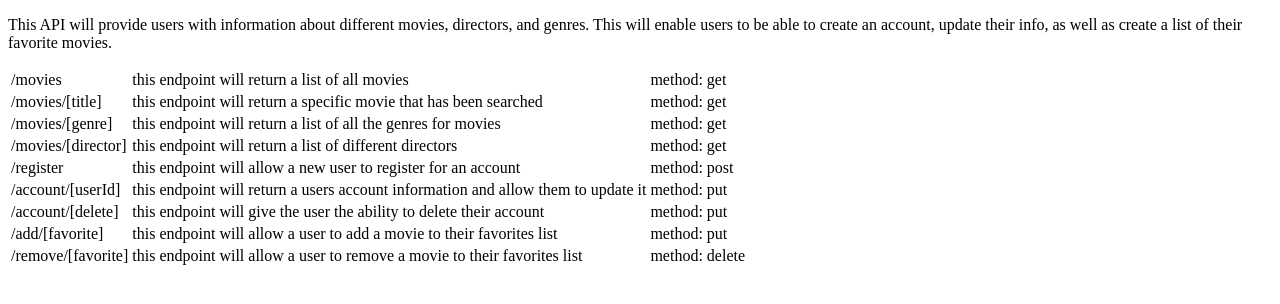
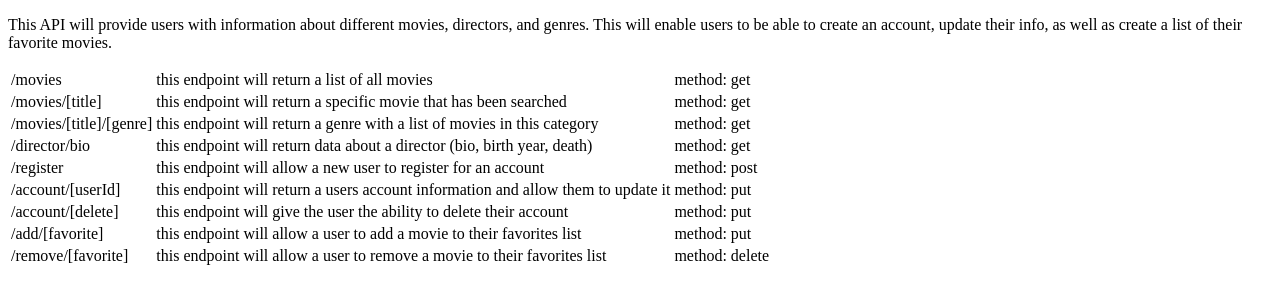
Before and after one commit to nnajera95/Movie_API, a website: page public/documentation.html in a window 1280 px wide. Drawn offline with Linux system fonts and the light colour scheme.

Commit message:
Update documentation.html
if applied this commit will give a more detailed description for the endpoints /director and /genre. As well as updating the endpoints themselves

```diff
--- a/public/documentation.html
+++ b/public/documentation.html
@@ -24,13 +24,13 @@
         <td>method: get</td>
       </tr>
       <tr>
-        <td> /movies/[genre] </td>
-        <td>this endpoint will return a list of all the genres for movies</td>
+        <td> /movies/[title]/[genre] </td>
+        <td>this endpoint will return a genre with a list of movies in this category</td>
         <td>method: get</td>
       </tr>
       <tr>
-        <td> /movies/[director] </td>
-        <td>this endpoint will return a list of different directors</td>
+        <td> /director/bio </td>
+        <td>this endpoint will return data about a director (bio, birth year, death) </td>
         <td>method: get</td>
       </tr>
       <tr>
```
